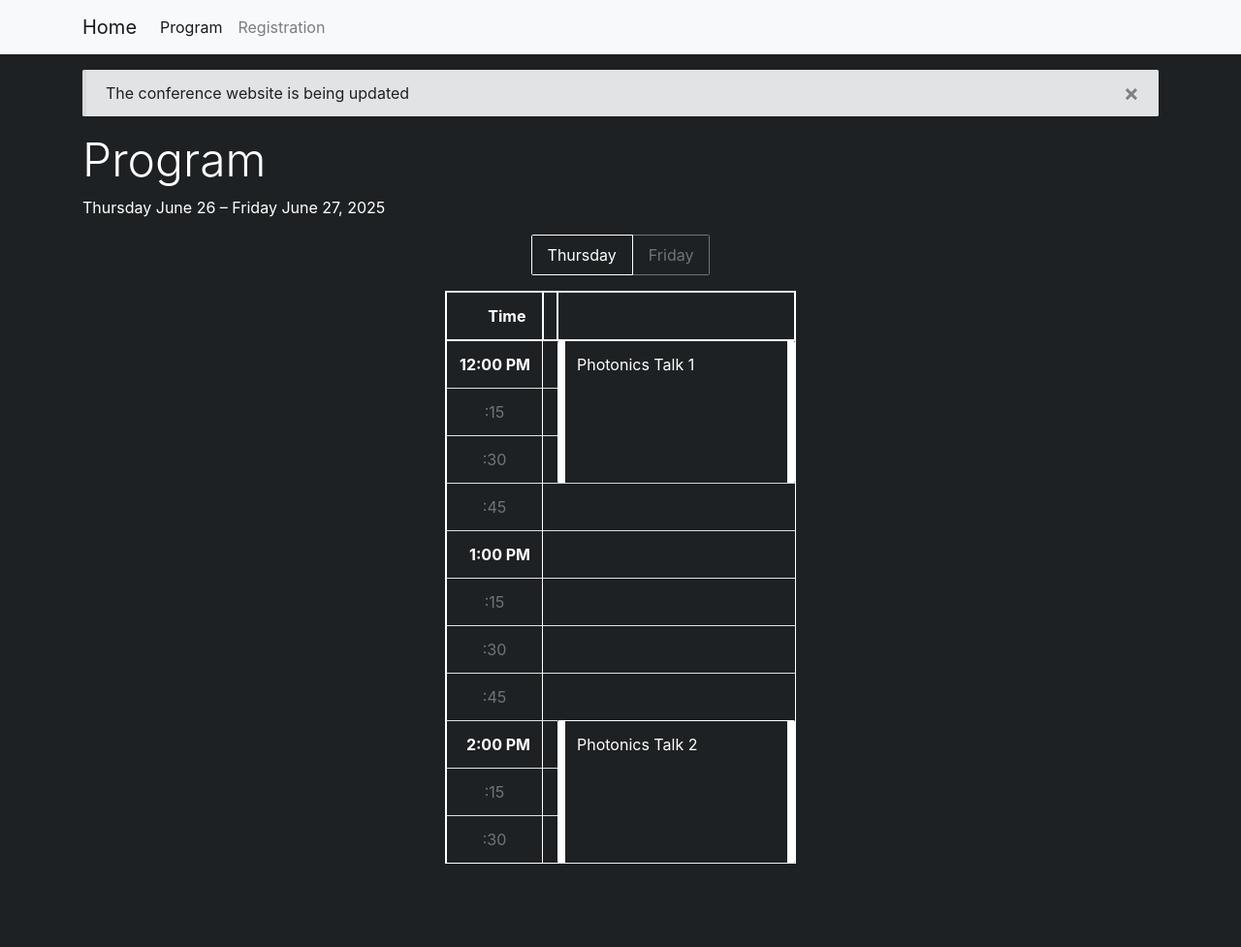
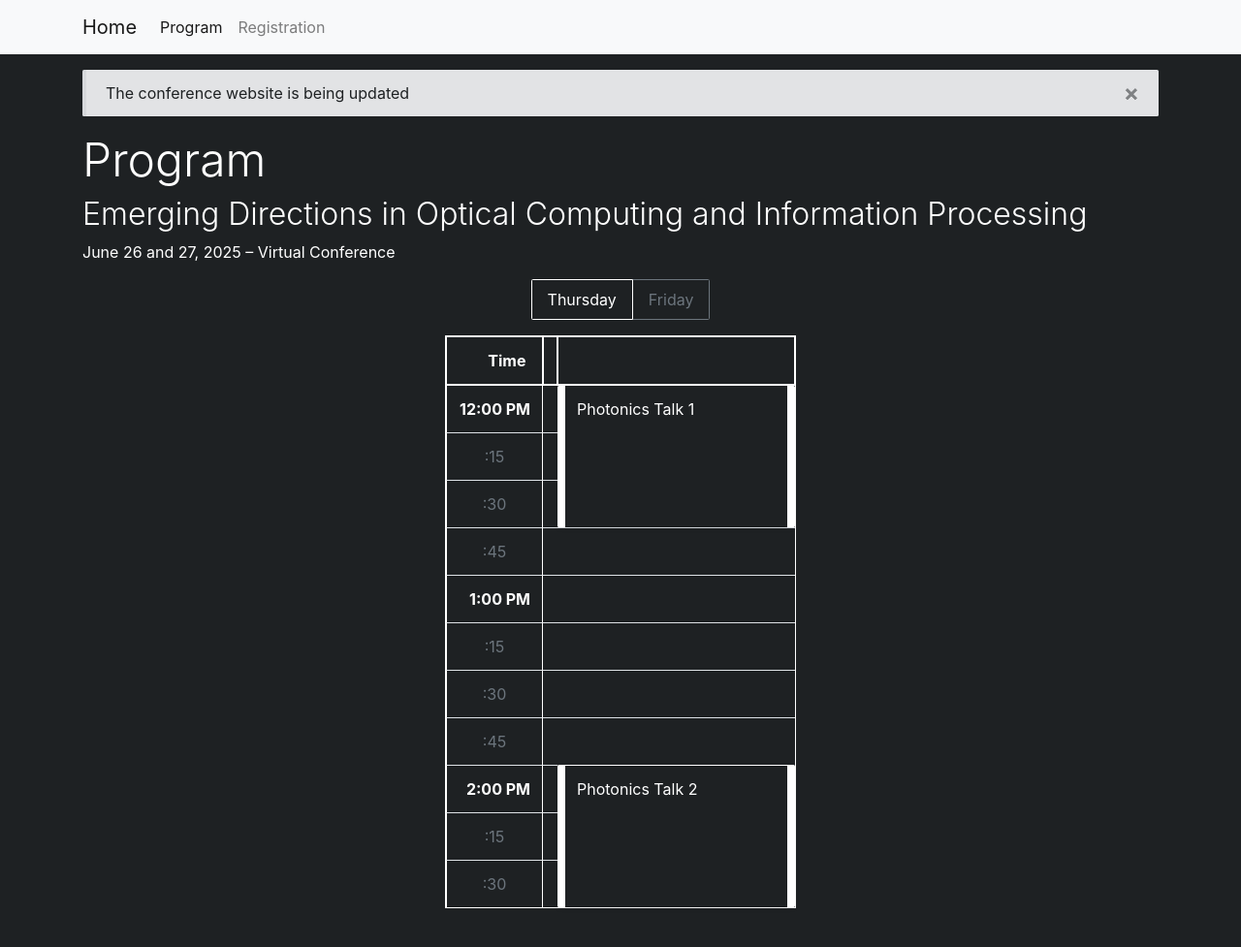
Before and after one commit to mirilabqc/mini-conference-site, a Jekyll site: the page built from program/index.md, in a window 1280 px wide. Shown: the whole page at 97% size. Built offline with Jekyll 4.4.1, drawn with Linux system fonts in a browser that asks for light colours; before the commit the page ends 931 px from its top, so only the background shows below that.

Commit message:
updates text on pages

```diff
--- a/program/index.md
+++ b/program/index.md
@@ -2,4 +2,5 @@
 layout: program
 ---
 
-Thursday June 26 – Friday June 27, 2025
+<h1 class="display-3" style="font-size: 2.0rem;">{{ site.title }}</h1>
+June 26 and 27, 2025 – Virtual Conference
```
Also changed, not shown: registration.md (deleted, +0 -1 lines), registration/index.md (+3 -1 lines).
